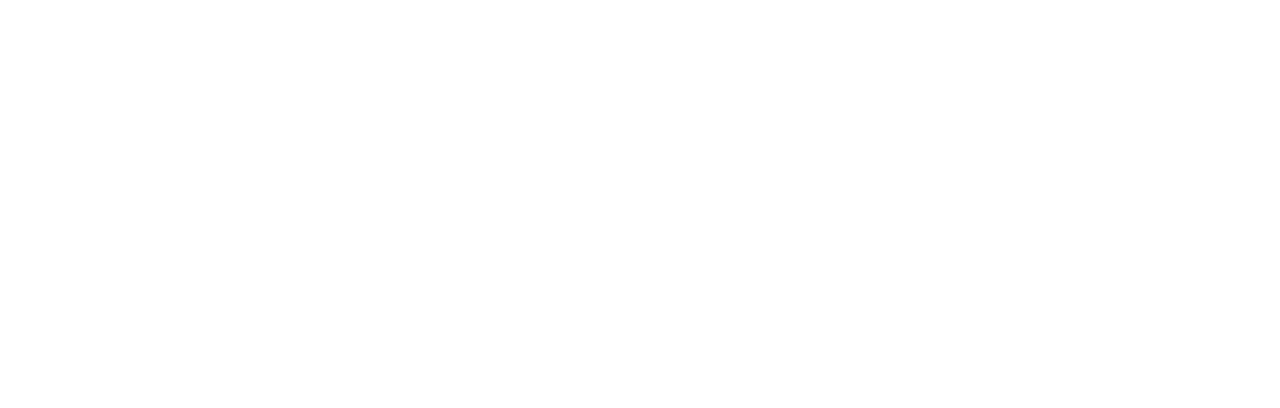
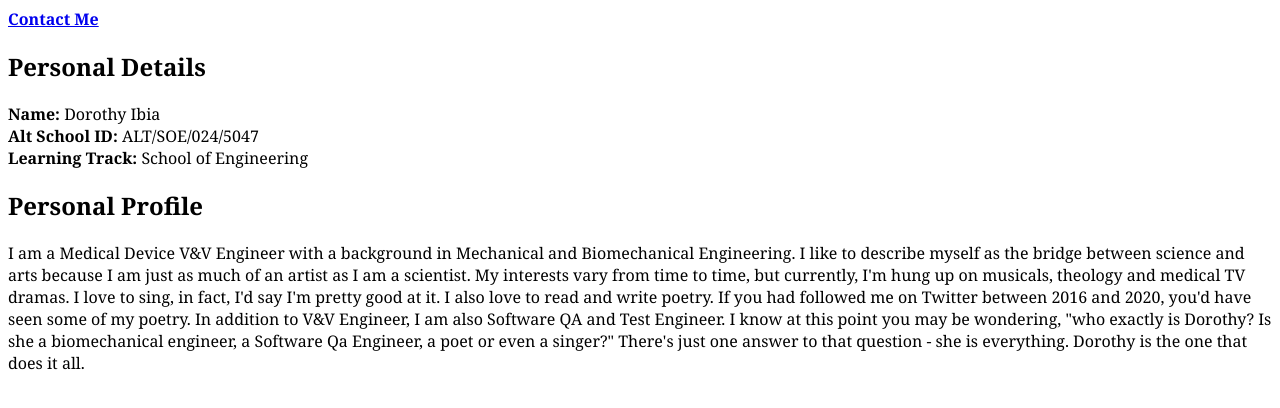
Before and after one commit to msibia/ASA_Assignment1, a plain HTML site: page index.html in a window 1280 px wide. Drawn offline with Linux system fonts and the light colour scheme.

Commit message:
First draft of actual code

```diff
--- a/index.html
+++ b/index.html
@@ -1,11 +1,23 @@
 <!DOCTYPE html>
-<html lang="en">
+<html lang="en" style="font-family: Georgia;">
 <head>
     <meta charset="UTF-8">
     <meta name="viewport" content="width=device-width, initial-scale=1.0">
-    <title> Dorothy Ibia | Assignment 1 </title>
+    <title>Dorothy Ibia | SOE Assignment 1 </title>
 </head>
 <body>
+    <a href="./Pages/form.html" target="_blanks"><strong>Contact Me</strong></a>
+    <div>
+        <h2>Personal Details</h2>
+        <strong>Name: </strong>Dorothy Ibia<br>
+        <strong>Alt School ID: </strong>ALT/SOE/024/5047<br>
+        <strong>Learning Track: </strong>School of Engineering
+        <h2>Personal Profile</h2>
+        <p>I am a Medical Device V&V Engineer with a background in Mechanical and Biomechanical Engineering. I like to describe myself as the bridge between science and arts because I am just as much of an artist as I am a scientist. My interests vary from time to time, but currently, I'm hung up on musicals, theology and medical TV dramas. I love to sing, in fact, I'd say I'm pretty good at it. I also love to read and write poetry. If you had followed me on Twitter between 2016 and 2020, you'd have seen some of my poetry. In addition to V&V Engineer, I am also Software QA and Test Engineer. I know at this point you may be wondering, "who exactly is Dorothy? Is she a biomechanical engineer, a Software Qa Engineer, a poet or even a singer?" There's just one answer to that question - she is everything. Dorothy is the one that does it all.</p>
+
+
+
+    </div>
 
 </body>
 </html>
```
Also changed, not shown: style.css (deleted), 1 other file.
